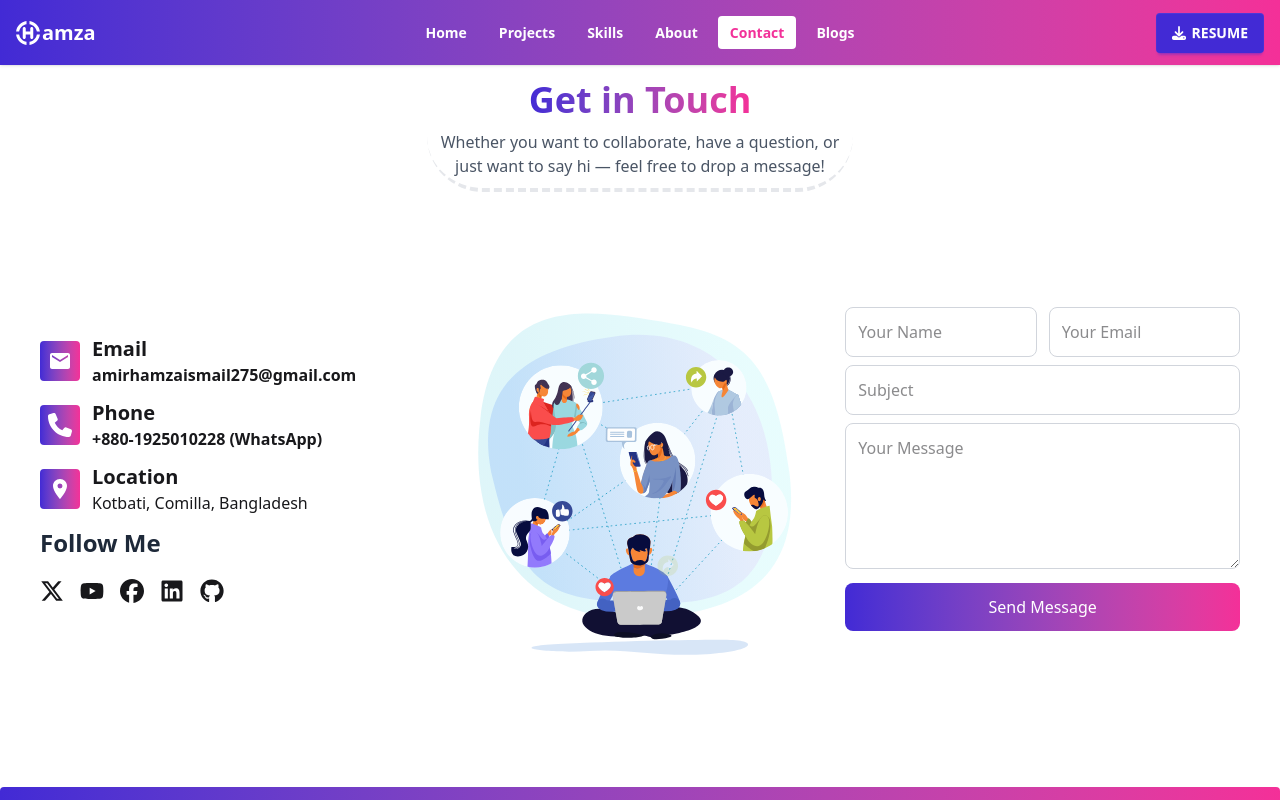
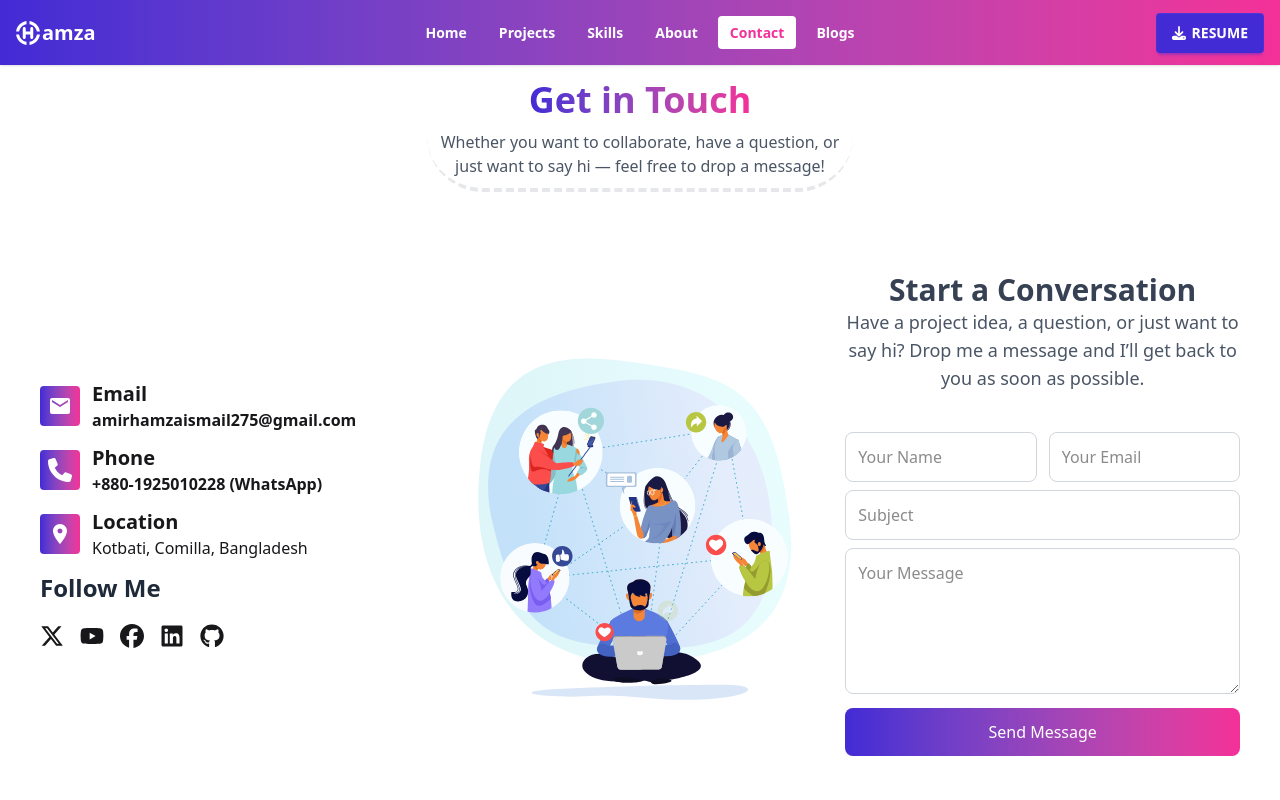
Before and after one commit to smile995/Personal-Profile-Client, a React (Vite) app: page /contact in a window 1280 px wide. Shown: the top 800 px of the page. Built offline with nearby package versions, Linux system fonts and the light colour scheme.

Commit message:
Redesign the email form and use react hook-form to get the value from the inputs

```diff
--- a/package.json
+++ b/package.json
@@ -26,6 +26,7 @@
     "react": "^19.1.0",
     "react-dom": "^19.1.0",
     "react-fast-marquee": "^1.6.5",
+    "react-hook-form": "^7.62.0",
     "react-icons": "^5.5.0",
     "react-router": "^7.7.1",
     "react-type-animation": "^3.2.0",
--- a/src/Component/ReusableComps/EmailForm.tsx
+++ b/src/Component/ReusableComps/EmailForm.tsx
@@ -1,16 +1,57 @@
+import { useForm } from "react-hook-form";
+import type { SubmitHandler } from "react-hook-form";
+
+type Inputs = {
+  name: string;
+  email: string;
+  subject: string;
+  message: string;
+};
+
 const EmailForm = () => {
+  const {
+    register,
+    handleSubmit,
+
+  } = useForm<Inputs>();
+
+  const handleSubmitEmail: SubmitHandler<Inputs> = (data) => {
+    console.log(data);
+  };
   return (
     <div>
-      <form className="space-y-2">
+      <div
+        className="text-center mb-10"
+        data-aos="fade-up"
+        data-aos-duration="1200"
+      >
+        <h1 className="md:text-3xl text-xl font-bold text-gray-700 ">
+          Start a Conversation
+        </h1>
+        <p className="text-lg text-gray-600 max-w-xl mx-auto">
+          Have a project idea, a question, or just want to say hi? Drop me a
+          message and I’ll get back to you as soon as possible.
+        </p>
+      </div>
+
+      <form onSubmit={handleSubmit(handleSubmitEmail)} className="space-y-2">
         <div className="grid grid-cols-1 md:gap-3 gap-2 md:grid-cols-2 sm:w-full">
           <input
             type="text"
+            {...register("name", { required: "Name is Required" })}
             placeholder="Your Name"
             className="p-3 border border-gray-300 rounded-lg focus:ring-2 focus:ring-blue-400 w-full"
             required
           />
           <input
             type="email"
+            {...register("email", {
+              required: "Email is required",
+              pattern: {
+                value: /^\S+@\S+$/i,
+                message: "Invalid email address",
+              },
+            })}
             placeholder="Your Email"
             className="p-3 border border-gray-300 rounded-lg focus:ring-2 focus:ring-blue-400 w-full"
             required
@@ -18,12 +59,14 @@ const EmailForm = () => {
         </div>
         <input
           type="text"
+          {...register("subject", { required: true })}
           placeholder="Subject"
           className="p-3 border border-gray-300 rounded-lg focus:ring-2 focus:ring-blue-400 w-full"
           required
         />
         <textarea
           placeholder="Your Message"
+          {...register("message", { required: true })}
           rows={5}
           className="p-3 border border-gray-300 rounded-lg focus:ring-2 focus:ring-blue-400 w-full"
           required
@@ -35,6 +78,7 @@ const EmailForm = () => {
         >
           Send Message
         </button>
+
       </form>
     </div>
   );
--- a/src/Data/project.ts
+++ b/src/Data/project.ts
@@ -74,7 +74,7 @@ export const projects: TProject[] = [
       "My personal developer portfolio website showcasing projects, skills, resume, and blog. Fully responsive and professional layout.",
     longDescription:
       "A modern, clean portfolio site built with React and Tailwind CSS. Includes project showcases, a blog, contact form, and downloadable resume.",
-    tech: ["React", "Tailwind CSS", "React Router", "TypeScript","Nodemailer", "Ant Design"],
+    tech: ["React", "Tailwind CSS", "React Router", "TypeScript","Nodemailer", "Ant"],
     features: [
       "Dynamic project rendering",
       "Blog and contact pages",
```
Also changed, not shown: 1 other file (tests, documents, lock files or other folders).
